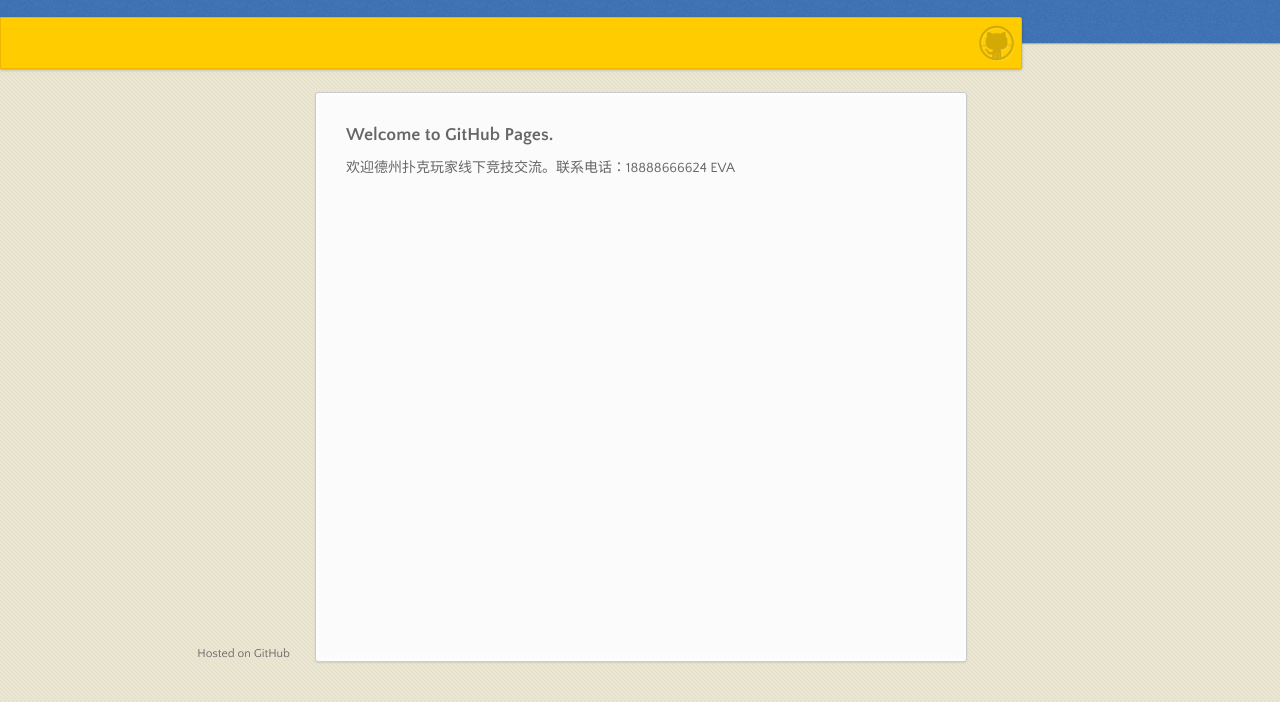
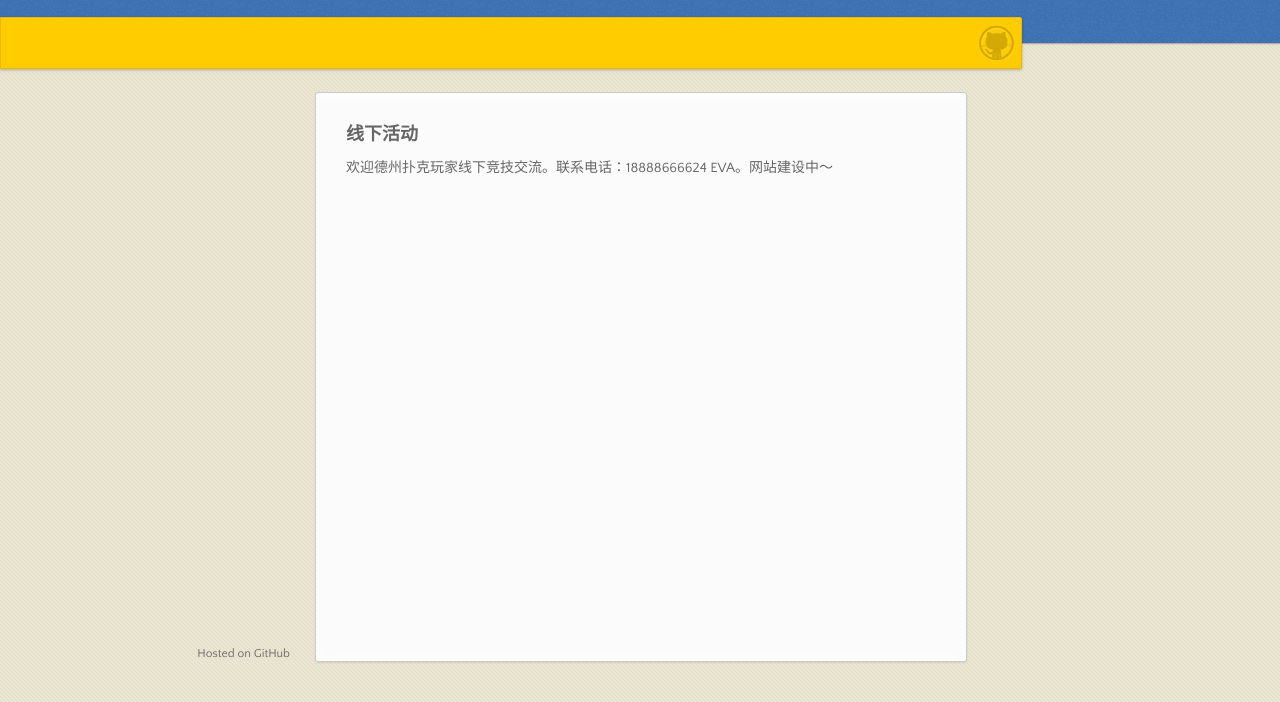
Before and after one commit to lymanzhou/jiezhang, a plain HTML site: page index.html in a window 1280 px wide. Shown: the part 98-800 px from the top of the page. Drawn offline with nearby package versions, Linux system fonts and the light colour scheme.

Commit message:
Update index.html

```diff
--- a/index.html
+++ b/index.html
@@ -32,9 +32,9 @@
         <ul></ul>
       </nav>
       <section>
-        <h3>Welcome to GitHub Pages.</h3>
+        <h3>线下活动</h3>
 
-<p>欢迎德州扑克玩家线下竞技交流。联系电话：18888666624 EVA</p>
+<p>欢迎德州扑克玩家线下竞技交流。联系电话：18888666624 EVA。网站建设中～</p>
 
  </section>
       <footer>
```
